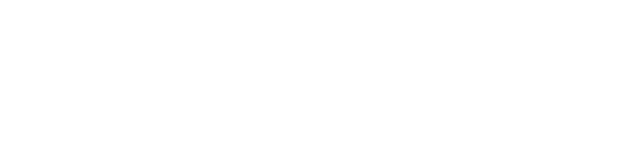
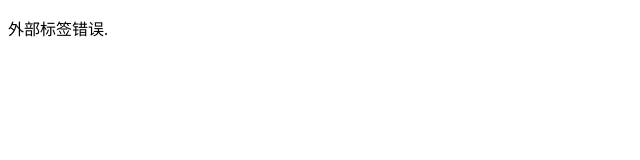
Before and after one commit to m2maomao/git-demo, a plain HTML site: page index.html in a window 1280 px wide. Shown: the whole page, without its empty margins (0-640 px from the left). Drawn offline with Linux system fonts and the light colour scheme.

Commit message:
add some bug of index.html

```diff
--- a/index.html
+++ b/index.html
@@ -7,6 +7,8 @@
   <title>第一次创建，在主分支master</title>
 </head>
 <body>
-
+<span>
+  <p>外部标签错误.</p>
+</span>
 </body>
 </html>
```
